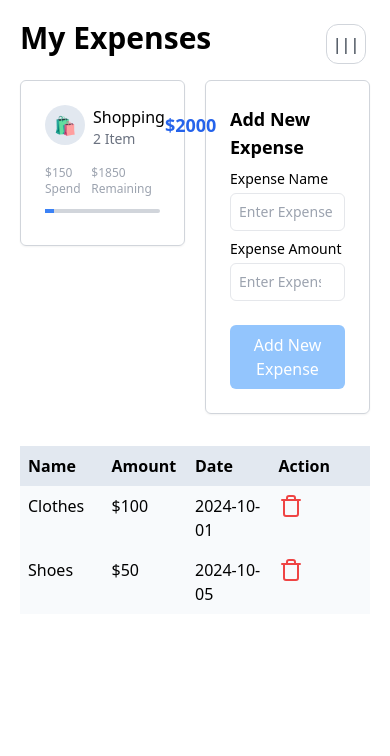
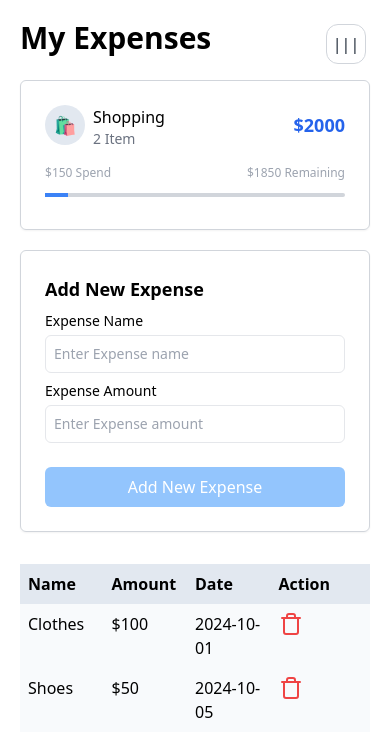
Before and after one commit to vishal2799/Expense-Tracker-React, a React (Vite) app: page /expenses/1 in a window 390 px wide. Shown: the top 756 px of the page. Built offline with nearby package versions, Linux system fonts and the light colour scheme.

Commit message:
expense responsive design

```diff
--- a/src/pages/Expenses.jsx
+++ b/src/pages/Expenses.jsx
@@ -73,7 +73,7 @@
     <div className='p-5 flex flex-col gap-6'>
       <h2 className='text-3xl font-semibold text-black'>My Expenses</h2>
       <div className='flex flex-col gap-8'>
-        <div className='grid grid-cols-2 gap-5'>
+        <div className='grid grid-cols-1 md:grid-cols-2 gap-5'>
           {/* Flex container for BudgetCard */}
           <div className='flex flex-col'>
             <BudgetCard
@@ -94,7 +94,7 @@
           </div>
         </div>
         {expenses.length > 0 ? (
-          <div className='text-black'>
+          <div className='text-black overflow-auto'>
             <div className='grid grid-cols-4 bg-slate-200 p-2'>
               <h2 className='font-bold'>Name</h2>
               <h2 className='font-bold'>Amount</h2>
```
